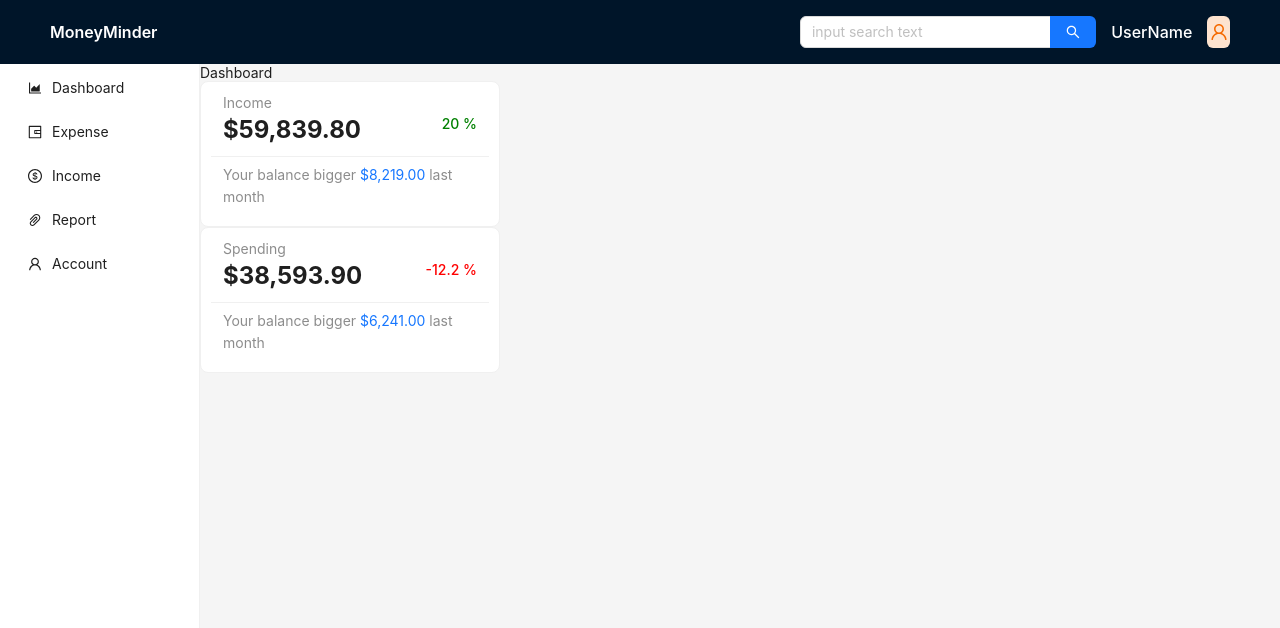
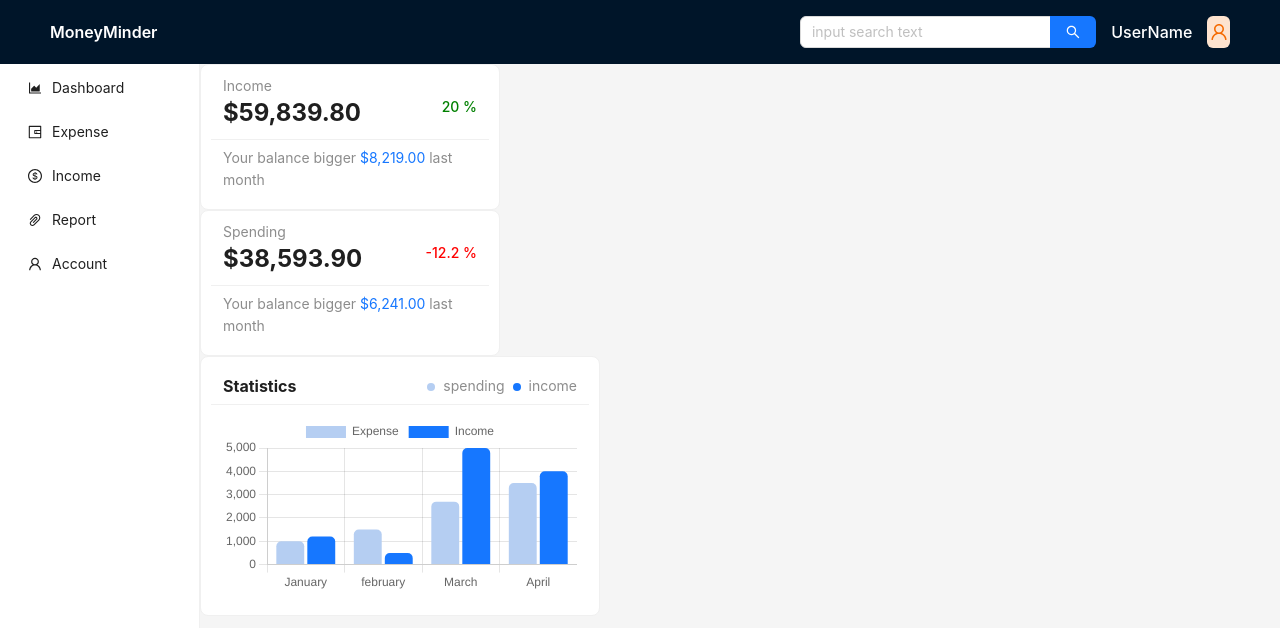
Before and after one commit to ADHIL-MOHAMMED-P-N/moneyminder, a React (Create React App) app: page /dashboard in a window 1280 px wide. Shown: the top 628 px of the page. Built offline with nearby package versions, Linux system fonts and the light colour scheme.

Commit message:
transactionstatistics components completed

```diff
--- /dev/null
+++ b/src/components/Dashboard/TransactionStatistics.js
@@ -0,0 +1,77 @@
+import { useState } from "react";
+import { Card, Typography, Space } from "antd";
+import { Bar } from "react-chartjs-2";
+import { Chart as ChartJS } from "chart.js/auto"; /* mandatory import for showing chart */
+const { Title } = Typography;
+
+const paraStyle = { margin: 0, fontWeight: 400, color: "rgba(0, 0, 0, 0.45)" };
+const circleStyle = {
+  height: 8,
+  width: 8,
+  borderRadius: "50%",
+};
+const CardTitle = () => {
+  return (
+    <Title style={{ margin: 0, fontWeight: "bold" }} level={5}>
+      Statistics
+    </Title>
+  );
+};
+const GraphIndex = () => {
+  return (
+    <Space>
+      <Space align="baseline">
+        <div style={{ ...circleStyle, backgroundColor: "#b5cef2" }}></div>
+        <p style={paraStyle}>spending</p>
+      </Space>
+      <Space align="baseline">
+        <div style={{ ...circleStyle, backgroundColor: "#1677ff" }}></div>
+        <p style={paraStyle}>income</p>
+      </Space>
+    </Space>
+  );
+};
+
+const TransactionStatistics = () => {
+  const [transactions, setTransactions] = useState([
+    { month: "January", monthlyExpense: 1000, monthlyIncome: 1200 },
+    { month: "february", monthlyExpense: 1500, monthlyIncome: 500 },
+    { month: "March", monthlyExpense: 2700, monthlyIncome: 5000 },
+    { month: "April", monthlyExpense: 3500, monthlyIncome: 4000 },
+  ]);
+  const chartData = {
+    labels: transactions.map((trans) => trans.month),
+    datasets: [
+      {
+        label: "Expense",
+        data: transactions.map((trans) => trans.monthlyExpense),
+        backgroundColor: "#b5cef2",
+        borderRadius: 5,
+      },
+      {
+        label: "Income",
+        data: transactions.map((trans) => trans.monthlyIncome),
+        backgroundColor: "#1677ff",
+        borderRadius: 5,
+      },
+    ],
+  };
+  return (
+    <div>
+      <Card
+        size="small"
+        loading={false}
+        title={<CardTitle />}
+        extra={<GraphIndex />}
+        style={{
+          width: 400,
+          padding: 10,
+        }}
+      >
+        <Bar data={chartData} />
+      </Card>
+    </div>
+  );
+};
+
+export default TransactionStatistics;
--- a/src/index.css
+++ b/src/index.css
@@ -14,3 +14,8 @@ code {
 .custom-sidemenu.ant-menu {
   height: 100%;
 }
+
+:root {
+  --color-blue: #1677ff;
+  --color-blue: #b5cef2;
+}
--- a/src/pages/Dashboard.js
+++ b/src/pages/Dashboard.js
@@ -1,10 +1,9 @@
 import React from "react";
 import SummaryCard from "../components/Dashboard/SummaryCard";
-
+import TransactionStatistics from "../components/Dashboard/TransactionStatistics";
 const Dashboard = () => {
   return (
     <div>
-      Dashboard
       <SummaryCard
         subtitle="Income"
         title="$59,839.80"
@@ -17,6 +16,7 @@ const Dashboard = () => {
         percentage={-12.2}
         paraValue={"$6,241.00"}
       />
+      <TransactionStatistics />
     </div>
   );
 };
```
